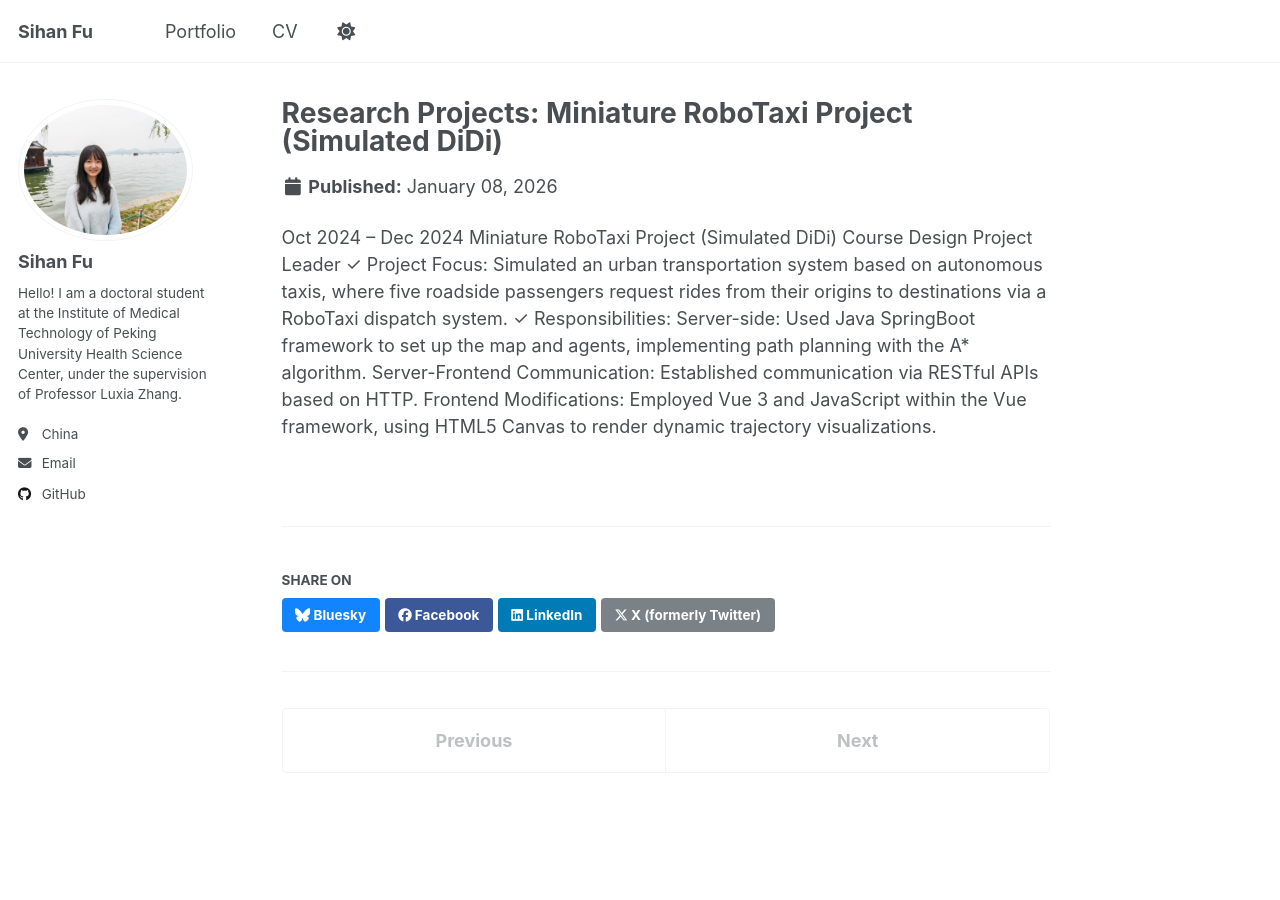
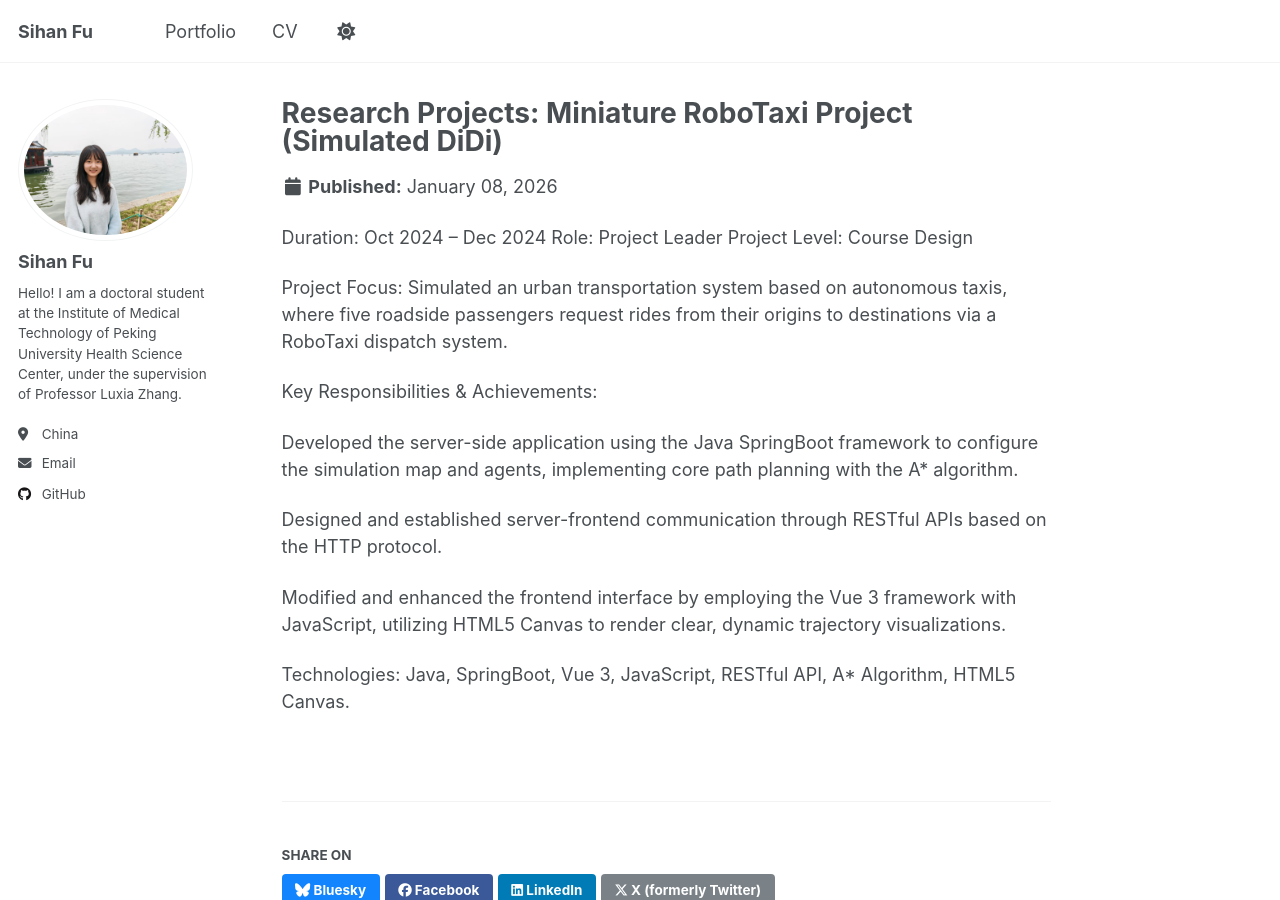
Before and after one commit to FuSihan1/FuSihan1.github.io, a Jekyll site: the page built from _portfolio/portfolio-2.md, in a window 1280 px wide and 900 px high. Built offline with Jekyll 4.4.1, drawn with Linux system fonts in a browser that asks for light colours; a script that is not in the unit is left out.

Commit message:
Update portfolio-2.md

```diff
--- a/_portfolio/portfolio-2.md
+++ b/_portfolio/portfolio-2.md
@@ -4,12 +4,18 @@
 collection: portfolio
 ---
 
-Oct 2024 – Dec 2024
-Miniature RoboTaxi Project (Simulated DiDi)
-Course Design
-Project Leader
-✓ Project Focus: Simulated an urban transportation system based on autonomous taxis, where five roadside passengers request rides from their origins to destinations via a RoboTaxi dispatch system.
-✓ Responsibilities:
-Server-side: Used Java SpringBoot framework to set up the map and agents, implementing path planning with the A* algorithm.
-Server-Frontend Communication: Established communication via RESTful APIs based on HTTP.
-Frontend Modifications: Employed Vue 3 and JavaScript within the Vue framework, using HTML5 Canvas to render dynamic trajectory visualizations.
+Duration: Oct 2024 – Dec 2024
+Role: Project Leader
+Project Level: Course Design
+
+Project Focus: Simulated an urban transportation system based on autonomous taxis, where five roadside passengers request rides from their origins to destinations via a RoboTaxi dispatch system.
+
+Key Responsibilities & Achievements:
+
+Developed the server-side application using the Java SpringBoot framework to configure the simulation map and agents, implementing core path planning with the A* algorithm.
+
+Designed and established server-frontend communication through RESTful APIs based on the HTTP protocol.
+
+Modified and enhanced the frontend interface by employing the Vue 3 framework with JavaScript, utilizing HTML5 Canvas to render clear, dynamic trajectory visualizations.
+
+Technologies: Java, SpringBoot, Vue 3, JavaScript, RESTful API, A* Algorithm, HTML5 Canvas.
```
